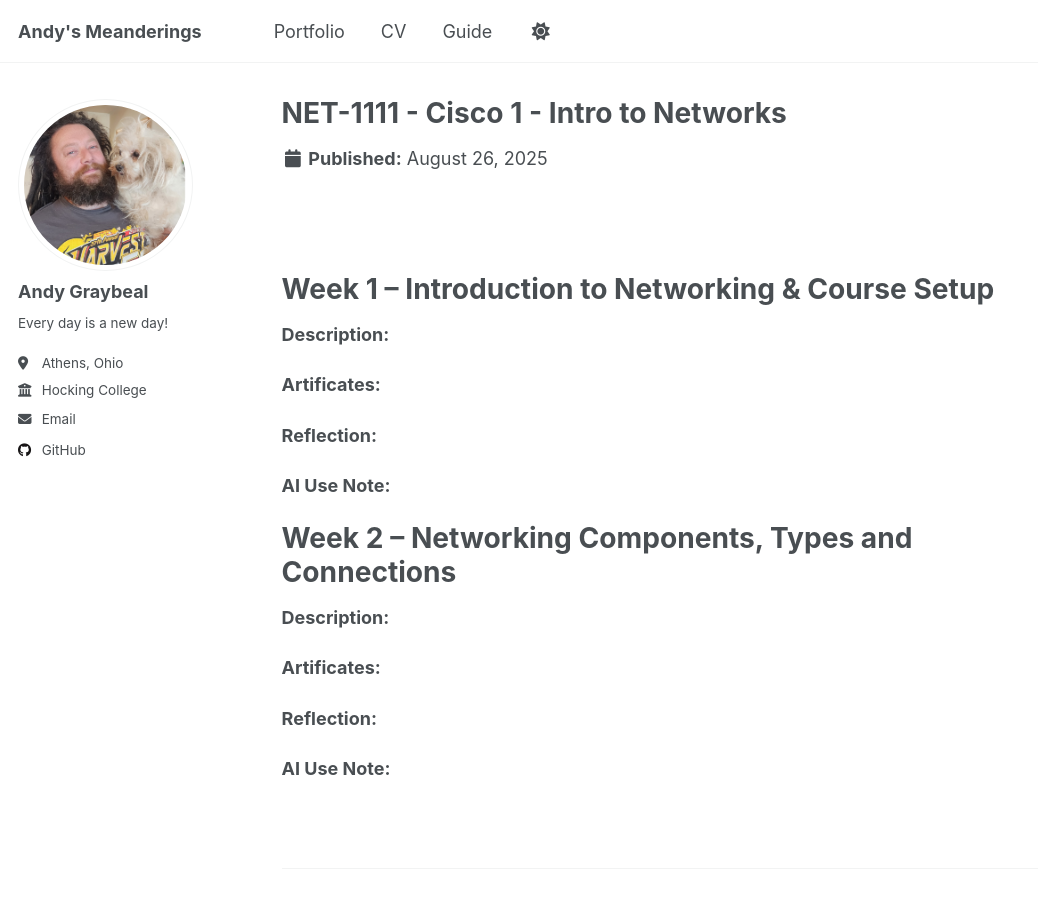
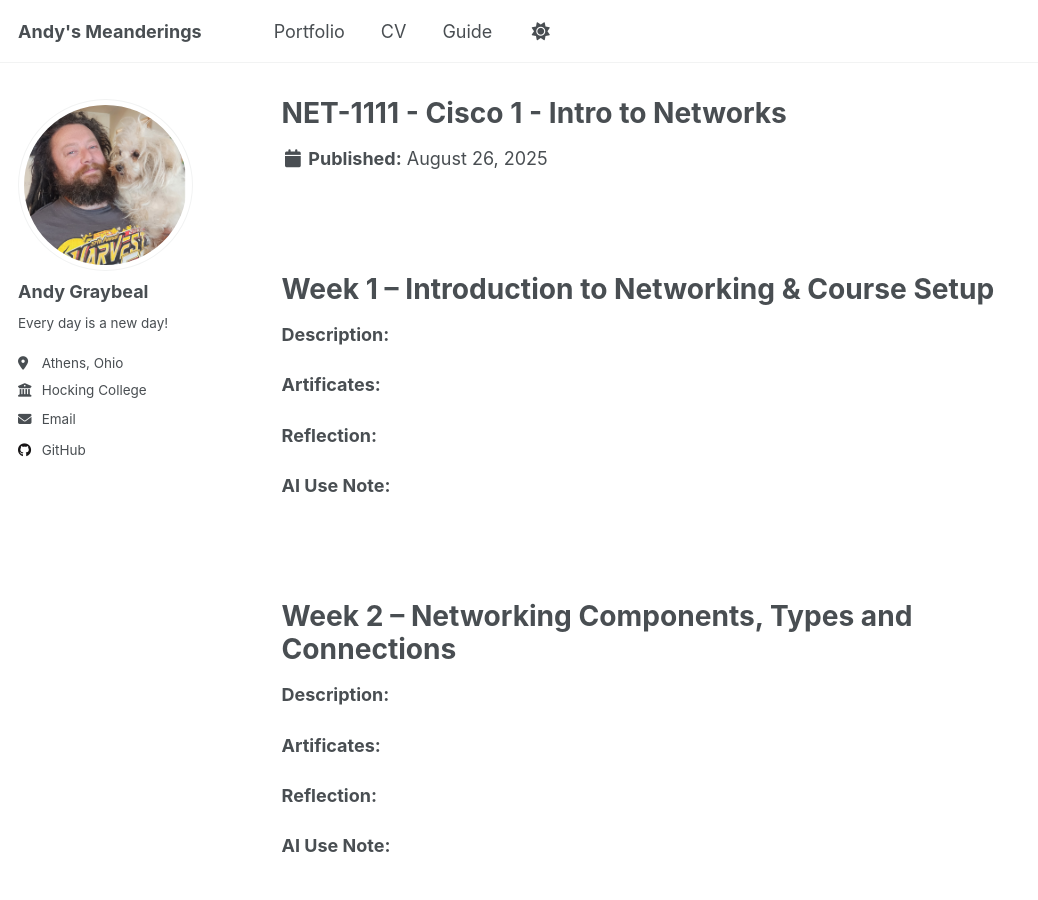
Before and after one commit to andy-graybeal/andy-graybeal.github.io, a Jekyll site: the page built from _portfolio/net-1111-cisco-1-intro-to-networks.md, in a window 1280 px wide and 900 px high. Shown: the whole window, without its empty margins (0-1038 px from the left). Built offline with Jekyll 4.4.1, drawn with Linux system fonts in a browser that asks for light colours; a script that is not in the unit is left out.

Commit message:
Update net-1111-cisco-1-intro-to-networks.md

```diff
--- a/_portfolio/net-1111-cisco-1-intro-to-networks.md
+++ b/_portfolio/net-1111-cisco-1-intro-to-networks.md
@@ -15,6 +15,7 @@ collection: portfolio
 
 **AI Use Note:**
 
+<a id="week_02"></a><br><br>
 # Week 2 – Networking Components, Types and Connections
 
 **Description:**
```
